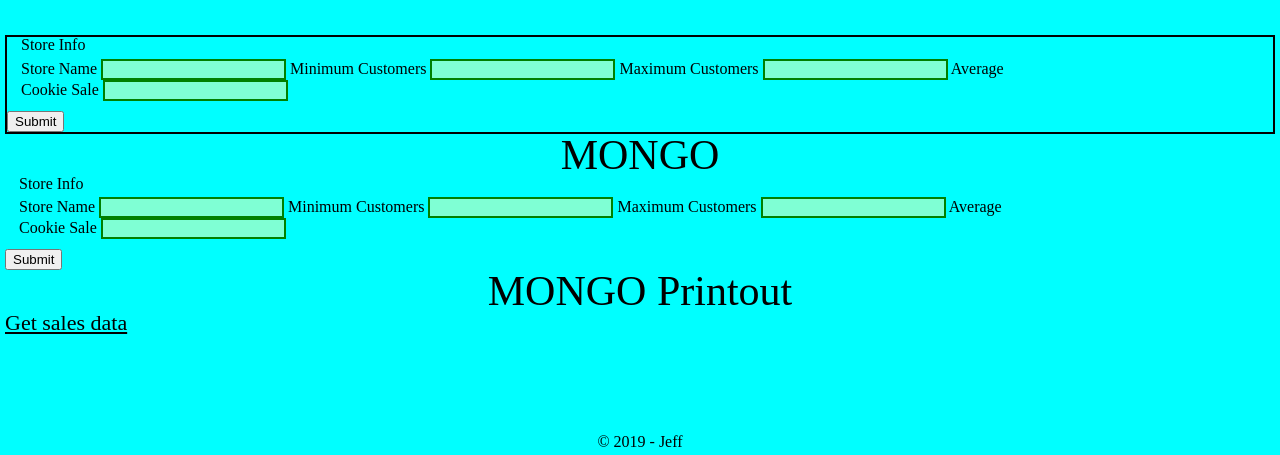
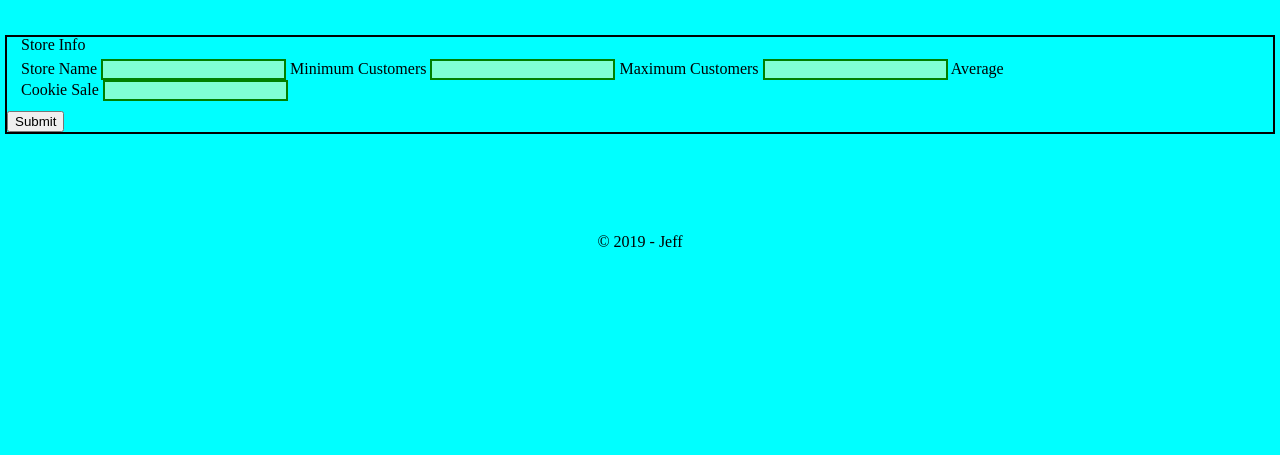
Before and after one commit to jeff-401-js/PythonFlaskProject, a Flask app: page /sales in a window 1280 px wide. Shown: the part 436-891 px from the top of the page. After the commit the page ends 683 px from the top, so only its background shows below. Run offline with Flask 2, Linux system fonts and the light colour scheme.

Commit message:
mongo commented out

```diff
--- a/main.py
+++ b/main.py
@@ -13,39 +13,38 @@ CORS(app)
 
 @app.route("/")
 def hello():
-#     return f"Hello, {NAME}"
     return render_template("index.html")
 
 @app.route("/sales")
 def second_route():
     return render_template("sales.html")
 
-@app.route("/post", methods = ['POST'])
-def add_store_sales():
-    try:
-        # data = json.loads(request.data)
+# @app.route("/post", methods = ['POST'])
+# def add_store_sales():
+#     try:
+#         # data = json.loads(request.data)
 
-        name = request.form["name"]
-        minimum = request.form["minimum"]
-        maximum = request.form["maximum"]
-        average = request.form["average"]
-        if name and minimum and maximum and average:
-          db.Cookies.insert_one({
-            "name" : name,
-            "minimum" : minimum,
-            "maximum" : maximum,
-            "average" : average
-          })
-        return dumps({ 'message' : 'SUCCESS'})
-    except Exception:
-        return dumps({ 'error' : 'post no good'})
+#         name = request.form["name"]
+#         minimum = request.form["minimum"]
+#         maximum = request.form["maximum"]
+#         average = request.form["average"]
+#         if name and minimum and maximum and average:
+#           db.Cookies.insert_one({
+#             "name" : name,
+#             "minimum" : minimum,
+#             "maximum" : maximum,
+#             "average" : average
+#           })
+#         return dumps({ 'message' : 'SUCCESS'})
+#     except Exception:
+#         return dumps({ 'error' : 'post no good'})
 
-@app.route("/get", methods = ['GET'])
-def get_store_sales():
-    try:
-        salesData = db.Cookies.find()
-        # for sale in salesData:
-        print(salesData)
-        return render_template("sales.html", sales={salesData})
-    except Exception:
-        return dumps({ 'error' : 'get no good'})
+# @app.route("/get", methods = ['GET'])
+# def get_store_sales():
+#     try:
+#         salesData = db.Cookies.find()
+#         # for sale in salesData:
+#         print(salesData)
+#         return render_template("sales.html", sales={salesData})
+#     except Exception:
+#         return dumps({ 'error' : 'get no good'})
--- a/templates/sales.html
+++ b/templates/sales.html
@@ -26,6 +26,7 @@
       <button type="submit">Submit</button>
     </form>
   </section>
+  <!-- <section>
   <h1>MONGO</h1>
   <form id="mongo" action="/post" method="POST">
     <fieldset>
@@ -46,7 +47,7 @@
   <h1>MONGO Printout</h1>
   <p>{{salesData}}</p>
   <a href="/get">Get sales data</a>
-</section>
+</section> -->
   {% endblock %}
 
 </body>
```
